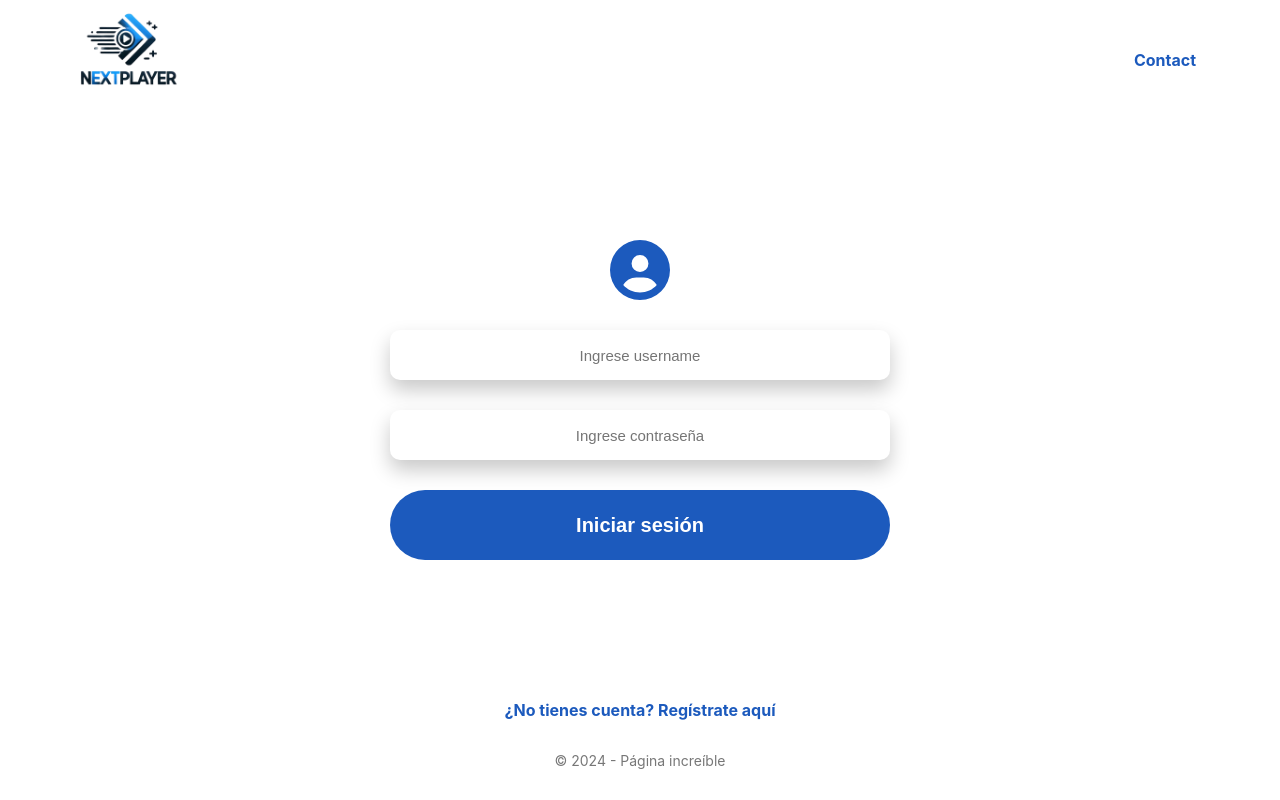
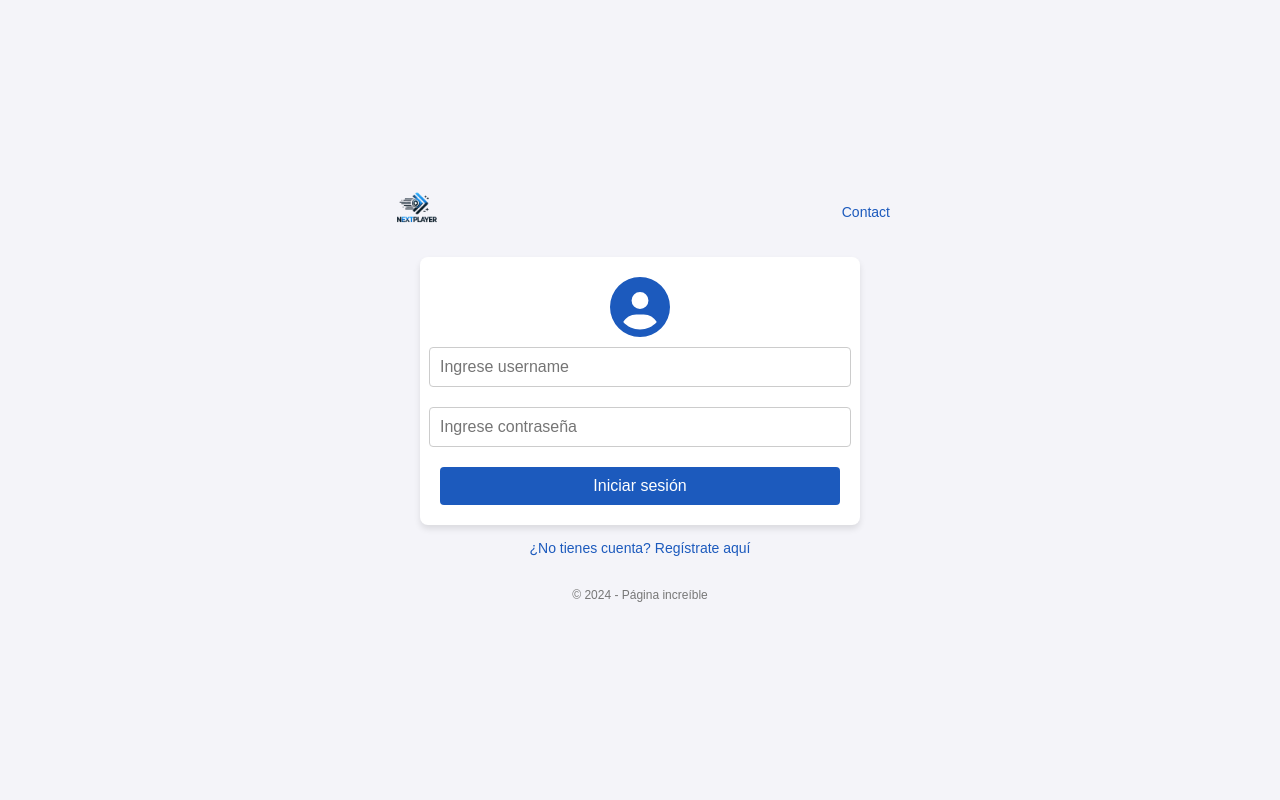
Before and after one commit to gianni28/frontendNextPlayer, a React (Create React App) app: page /login in a window 1280 px wide. Built offline with nearby package versions, Linux system fonts and the light colour scheme.

Commit message:
Se modifican las pantallas de carga

```diff
--- a/src/containers/login/login.jsx
+++ b/src/containers/login/login.jsx
@@ -8,12 +8,14 @@ import styles from "./login.module.css"; // Importar tus estilos
 export default function LoginContainer() {
   const [username, setUsername] = useState("");
   const [password, setPassword] = useState("");
+  const [isLoading, setIsLoading] = useState(false); // Estado para manejar la carga
   const navigate = useNavigate();
   const { login } = useAuth();
 
   const handleLogin = async () => {
     if (username !== "" && password !== "") {
       const body = { username, password };
+      setIsLoading(true); // Mostrar indicador de carga
 
       try {
         const response = await fetch("https://backendnextplayer.onrender.com/api/login", {
@@ -44,6 +46,8 @@ export default function LoginContainer() {
           text: "Hubo un problema al conectarse con el servidor",
           icon: "error",
         });
+      } finally {
+        setIsLoading(false); // Ocultar indicador de carga
       }
     } else {
       Swal.fire({
@@ -62,7 +66,13 @@ export default function LoginContainer() {
           Contact
         </a>
       </header>
-      <div className={styles.content}>
+      {isLoading && (
+        <div className={styles.loadingOverlay}>
+          <div className={styles.spinner}></div>
+          <p className={styles.loadingText}>Cargando...</p>
+        </div>
+      )}
+      <div className={styles.content} style={{ opacity: isLoading ? 0.5 : 1 }}>
         <FaCircleUser size={60} color="rgb(28, 90, 189)" />
         <input
           type="text"
@@ -70,6 +80,7 @@ export default function LoginContainer() {
           value={username}
           onChange={(e) => setUsername(e.target.value)}
           className={styles.input}
+          disabled={isLoading} // Deshabilitar input mientras carga
         />
         <input
           type="password"
@@ -77,8 +88,13 @@ export default function LoginContainer() {
           value={password}
           onChange={(e) => setPassword(e.target.value)}
           className={styles.input}
+          disabled={isLoading} // Deshabilitar input mientras carga
         />
-        <button onClick={handleLogin} className={styles.button}>
+        <button
+          onClick={handleLogin}
+          className={styles.button}
+          disabled={isLoading} // Deshabilitar botón si está cargando
+        >
           Iniciar sesión
         </button>
       </div>
--- a/src/containers/login/login.module.css
+++ b/src/containers/login/login.module.css
@@ -1,107 +1,130 @@
-/* Aplica box-sizing para evitar desbordes */
-* {
+/* Mantener los estilos actuales */
+.body {
   margin: 0;
-  padding: 0;
-  box-sizing: border-box;
-}
-
-.body {
-  width: 100%;
-  height: 100vh;
+  font-family: Arial, sans-serif;
+  background-color: #f4f4f9;
   display: flex;
   flex-direction: column;
-  justify-content: space-between;
-  overflow: hidden; /* Evita el desplazamiento horizontal */
+  align-items: center;
+  justify-content: center;
+  min-height: 100vh;
+  padding: 0 20px;
 }
 
 .header {
+  display: flex;
+  justify-content: space-between;
+  align-items: center;
   width: 100%;
-  height: 15%; /* Aumentar la cabecera para destacar el logo */
-  display: flex;
-  align-items: center;
-  justify-content: space-between;
-  padding: 0 5%;
+  max-width: 500px;
+  margin-bottom: 20px;
+}
+
+.logo {
+  height: 50px;
+}
+
+.contactLink {
+  text-decoration: none;
+  color: #1c5abd;
+  font-size: 14px;
 }
 
 .content {
   display: flex;
   flex-direction: column;
-  justify-content: center;
   align-items: center;
+  padding: 20px;
+  background-color: #fff;
+  border-radius: 8px;
+  box-shadow: 0 4px 6px rgba(0, 0, 0, 0.1);
+  max-width: 400px;
   width: 100%;
-  height: 70%;
-  gap: 30px;
 }
 
+/* Input */
 .input {
-  width: 500px;
-  height: 50px;
-  text-align: center;
-  font-size: 15px;
-  border: none;
-  box-shadow: 0px 10px 20px #00000037;
-  border-radius: 10px;
+  width: 100%;
+  padding: 10px;
+  margin: 10px 0;
+  border: 1px solid #ccc;
+  border-radius: 4px;
+  font-size: 16px;
 }
 
+/* Botón */
 .button {
-  width: 500px;
-  height: 70px;
-  background-color: rgb(28, 90, 189);
+  width: 100%;
+  padding: 10px;
+  margin-top: 10px;
+  background-color: #1c5abd;
+  color: white;
   border: none;
-  font-size: 20px;
-  font-weight: 800;
-  color: white;
-  border-radius: 50px;
+  border-radius: 4px;
   cursor: pointer;
-  transition: all 0.5s ease;
+  font-size: 16px;
 }
 
 .button:hover {
-  background-color: rgb(34, 111, 234);
-  transform: scale(1.1);
+  background-color: #164a9e;
+}
+
+/* Botón deshabilitado */
+.button:disabled {
+  background-color: #ccc; /* Botón gris */
+  cursor: not-allowed; /* Sin cursor de clic */
+}
+
+/* Link de registro */
+.registerLink {
+  margin-top: 15px;
+  text-decoration: none;
+  color: #1c5abd;
+  font-size: 14px;
 }
 
 .footer {
-  width: 100%;
-  height: 10%;
-  display: flex;
-  justify-content: center;
-  align-items: center;
-  font-size: 14px;
+  margin-top: 20px;
+  text-align: center;
+  font-size: 12px;
   color: #777;
 }
 
-.logo {
-  width: 120px; /* Aumentar tamaño del logo */
-  height: auto; /* Mantener proporción */
-  object-fit: contain; /* Evitar deformaciones */
+/* Indicador de carga */
+.loadingOverlay {
+  position: absolute; /* Para superponer el contenido */
+  top: 0;
+  left: 0;
+  width: 100%;
+  height: 100%;
+  background-color: rgba(255, 255, 255, 0.8); /* Fondo semitransparente */
+  display: flex;
+  flex-direction: column;
+  justify-content: center;
+  align-items: center;
+  z-index: 10; /* Asegurarse de que esté sobre todo */
 }
 
-.contactLink {
-  color: rgb(28, 90, 189);
-  text-decoration: none;
-  font-weight: bold;
-  font-size: 16px; /* Más visible */
-  padding: 10px 20px; /* Espaciado interno */
-  border-radius: 5px; /* Diseño más moderno */
-  transition: background-color 0.3s ease, color 0.3s ease;
+.spinner {
+  width: 40px;
+  height: 40px;
+  border: 4px solid rgba(28, 90, 189, 0.3); /* Color del spinner */
+  border-top-color: #1c5abd; /* Color de la sección activa */
+  border-radius: 50%;
+  animation: spin 1s infinite linear;
 }
 
-.contactLink:hover {
-  color: white;
-  background-color: rgb(28, 90, 189);
+@keyframes spin {
+  from {
+    transform: rotate(0deg);
+  }
+  to {
+    transform: rotate(360deg);
+  }
 }
 
-.registerLink {
-  margin-top: 20px;
-  color: rgb(28, 90, 189);
-  text-decoration: none;
-  font-weight: bold;
-  font-size: 16px; /* Más visible */
-  transition: color 0.3s ease;
-  text-align: center;
+.loadingText {
+  margin-top: 10px;
+  font-size: 16px;
+  color: #1c5abd;
 }
-
-.registerLink:hover {
-  color: rgb(34, 111, 234);
-}
--- a/src/containers/playerList/playerList.jsx
+++ b/src/containers/playerList/playerList.jsx
@@ -58,7 +58,6 @@ export default function PlayerList() {
     return parseFloat(normalizedValue) || 0; // Devolver valor numérico o 0
   };
 
-
   const handleSearch = (term) => {
     const filtered = players.filter((player) =>
       player.name.toLowerCase().includes(term.toLowerCase())
@@ -90,15 +89,18 @@ export default function PlayerList() {
     setCurrentPage(1); // Reiniciar a la primera página al cambiar el orden
   };
 
-
-
   // Calcular los elementos para la página actual
   const startIndex = (currentPage - 1) * itemsPerPage;
   const endIndex = startIndex + itemsPerPage;
   const currentItems = filteredPlayers.slice(startIndex, endIndex);
 
   if (loading) {
-    return <p className={styles.loading}>Cargando jugadores...</p>;
+    return (
+      <div className={styles.loadingOverlay}>
+        <div className={styles.spinner}></div>
+        <p className={styles.loadingText}>Cargando jugadores...</p>
+      </div>
+    );
   }
 
   return (
--- a/src/containers/playerList/playerList.module.css
+++ b/src/containers/playerList/playerList.module.css
@@ -12,9 +12,43 @@
   margin-top: 20px;
 }
 
-  .loading {
-    font-size: 1.5rem;
-    color: #666;
+/* Indicador de carga */
+.loadingOverlay {
+  position: fixed;
+  top: 0;
+  left: 0;
+  width: 100%;
+  height: 100%;
+  background-color: rgba(255, 255, 255, 0.8);
+  display: flex;
+  flex-direction: column;
+  justify-content: center;
+  align-items: center;
+  z-index: 10;
+}
+
+.spinner {
+  width: 40px;
+  height: 40px;
+  border: 4px solid rgba(28, 90, 189, 0.3);
+  border-top-color: #1c5abd;
+  border-radius: 50%;
+  animation: spin 1s infinite linear;
+}
+
+@keyframes spin {
+  from {
+    transform: rotate(0deg);
+  }
+  to {
+    transform: rotate(360deg);
+  }
+}
+
+.loadingText {
+  margin-top: 10px;
+  font-size: 16px;
+  color: #1c5abd;
 }
 
 .sorting {
--- a/src/containers/register/register.jsx
+++ b/src/containers/register/register.jsx
@@ -6,11 +6,13 @@ import styles from "./register.module.css"; // Importar los estilos
 export default function Register() {
   const [username, setUsername] = useState("");
   const [password, setPassword] = useState("");
+  const [isLoading, setIsLoading] = useState(false); // Estado para manejar la carga
   const navigate = useNavigate();
 
   const handleRegister = async () => {
     if (username !== "" && password !== "") {
       const body = { username, password };
+      setIsLoading(true); // Mostrar indicador de carga
 
       try {
         const response = await fetch("https://backendnextplayer.onrender.com/api/register", {
@@ -41,6 +43,8 @@ export default function Register() {
           text: "Hubo un problema al conectarse con el servidor",
           icon: "error",
         });
+      } finally {
+        setIsLoading(false); // Ocultar indicador de carga
       }
     } else {
       Swal.fire({
@@ -59,14 +63,21 @@ export default function Register() {
           Contact
         </a>
       </header>
+      {isLoading && (
+        <div className={styles.loadingOverlay}>
+          <div className={styles.spinner}></div>
+          <p className={styles.loadingText}>Cargando...</p>
+        </div>
+      )}
       <h1>Bienvenido/a!</h1>
-      <div className={styles.form}>
+      <div className={styles.form} style={{ opacity: isLoading ? 0.5 : 1 }}>
         <input
           type="text"
           placeholder="Usuario"
           value={username}
           onChange={(e) => setUsername(e.target.value)}
           className={styles.input}
+          disabled={isLoading} // Deshabilitar input mientras carga
         />
         <input
           type="password"
@@ -74,13 +85,18 @@ export default function Register() {
           value={password}
           onChange={(e) => setPassword(e.target.value)}
           className={styles.input}
+          disabled={isLoading} // Deshabilitar input mientras carga
         />
-        <button onClick={handleRegister} className={styles.button}>
+        <button
+          onClick={handleRegister}
+          className={styles.button}
+          disabled={isLoading} // Deshabilitar botón si está cargando
+        >
           Registrarse
         </button>
-      <a href="/login" className={styles.loginLink}>
-        ¿Ya tienes cuenta? Inicia sesión aquí
-      </a>
+        <a href="/login" className={styles.loginLink}>
+          ¿Ya tienes cuenta? Inicia sesión aquí
+        </a>
       </div>
       <footer className={styles.footer}>
         <p>&copy; 2024 - Página increíble</p>
```
Also changed, not shown: src/containers/register/register.module.css (+89 -63 lines), 2 other files (tests, documents, lock files or other folders). Lines whose indentation alone changed are shown as unchanged.
